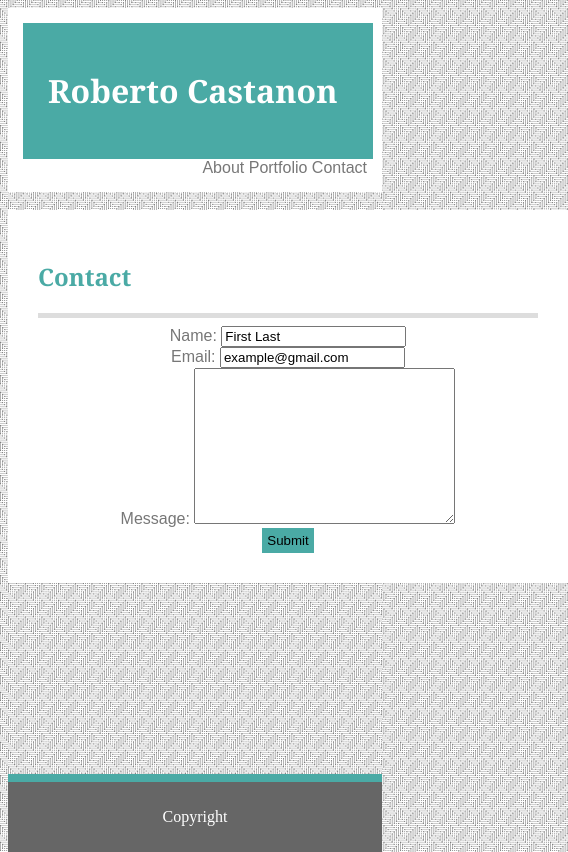
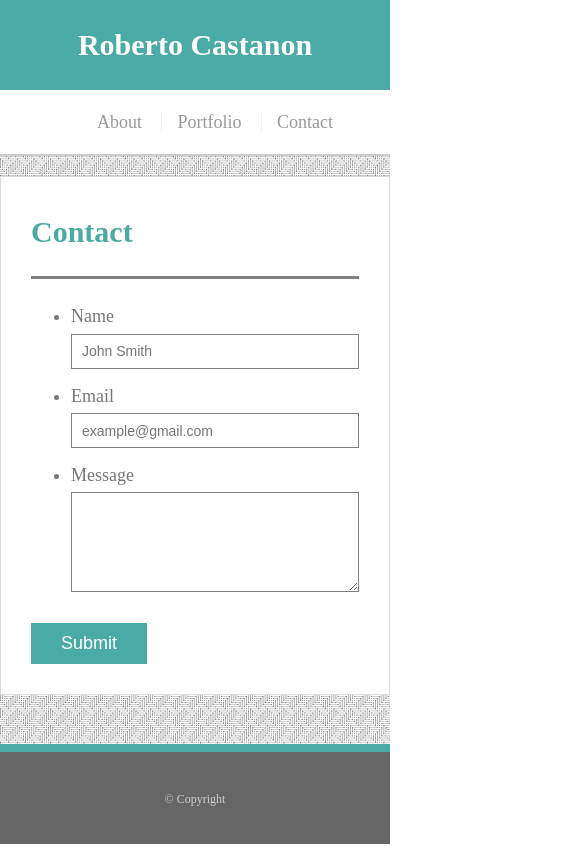
Before and after one commit to robertocastanon/Responsive-Portfolio, a plain HTML site: page contact.html in a window 390 px wide. Shown: the whole page, 568 px wide, since content can reach past the window. Drawn offline with Linux system fonts and the light colour scheme.

Commit message:
modified

```diff
--- a/assets/css/style_bio.css
+++ b/assets/css/style_bio.css
@@ -1,209 +1,306 @@
-html, body {
-  background-image:url(../images/crossline-lines.png);
-  background-color:#eaeaea;
+body {
+  font-size: 18px;
+  line-height: 34px;
+  color: #777;
+  background: url("../images/crossline-lines.png");
+}
+
+* {
+  box-sizing: border-box;
+  margin: 0;
+}
+
+html,
+body {
   height: 100%;
 }
 
-body {
-  display: flex;
-  flex-direction: column;
+.wrapper {
+  height: auto !important;
+  height: 100%;
+  min-height: 100%;
+  margin: 0 auto -100px;
 }
 
-.content {
-  flex: 1 0 auto;
+.container {
+  width: 100%;
+  max-width: 960px;
+  margin: 0 auto;
+  clear: both;
 }
 
-.footer {
-  flex-shrink: 0;
+h1,
+h2,
+h3,
+p {
+  margin-bottom: 20px;
 }
 
-header {
-  background-color:#ffffff;
-  padding: 15px;
-  text-align: center;
-  border: 2px #cccccc;
-
-  /*
-  margin: auto;
-  */
+p:last-child {
+  margin-bottom: 0;
 }
 
-
-
-.name_index {
-  width: 300px;
-  border: 25px;
-  padding: 25px;
-  text-align: left;
-  background-color:#4aaaa5;
-  float: left;
-  margin: auto;
-  font-family: Georgia;
-  color: #ffffff;
+h1,
+h2,
+h3 {
+  font-weight: 700;
+  color: #4aaaa5;
 }
 
-.bar {
-    text-align: right;
-    margin: auto;
-    color: #777777;
-    font-family: Arial;
-    padding-top: 50px;
+h1 {
+  padding-bottom: 20px;
+  font-size: 30px;
+  line-height: 49px;
+  border-bottom: 3px solid gray;
 }
 
-/* link edit */
-
-a {
-  color:#777777;
+h2,
+h3 {
+  font-size: 22px;
 }
 
-a:link {
+#masthead {
+  position: fixed;
+  z-index: 100;
+  width: 100%;
+  overflow: auto;
+  color: #fff;
+  background: #fff;
+  border-bottom: 2px solid #ccc;
+}
+
+#logo {
+  float: left;
+  width: 250px;
+  height: 90px;
+  font-size: 30px;
+  font-weight: 700;
+  line-height: 90px;
+  color: #fff;
+  text-align: center;
+  text-decoration: none;
+  background: #4aaaa5;
+}
+
+nav {
+  float: right;
+  margin-top: 25px;
+}
+
+nav li {
+  display: inline-block;
+  padding-left: 15px;
+  margin-left: 15px;
+  line-height: 18px;
+  border-left: 1px solid #efefef;
+}
+
+nav a {
+  color: #999;
   text-decoration: none;
 }
 
-a:visited {
-  text-decoration: none;
+nav a:hover {
+  color: #666;
 }
 
-a:hover {
-  text-decoration: underline;
+nav li:first-child {
+  padding-left: 0;
+  margin-left: 0;
+  border-left: 0 none;
 }
 
-a:active {
-  text-decoration: underline;
+footer,
+.push {
+  height: 100px;
 }
 
-/* link edit */
-
-
-/* index start */
-
-.about_me {
-  color: #4aaaa5;
-  font-family: Georgia;
-  text-align: left;
+footer {
+  padding: 30px 0;
+  clear: both;
+  font-size: 12px;
+  color: #ccc;
+  text-align: center;
+  background: #666;
+  border-top: 8px solid #4aaaa5;
 }
 
-hr {
-  border: none;
-  height: 5px;
-  color: red;
-  background-color:#dddddd;
+.sidebar {
+  float: right;
+  width: 100%;
+  max-width: 270px;
+  padding: 30px;
+  margin-bottom: 20px;
+  background: #fff;
+  border: 1px solid #ddd;
 }
 
-img {
+h3,
+.sidebar h2 {
+  padding-bottom: 20px;
+  margin-bottom: 15px;
+  line-height: 22px;
+  border-bottom: 2px solid #eee;
+}
+
+.sidebar li {
   float: left;
+  width: 62px;
+  height: 62px;
+  margin-top: 8px;
   margin-right: 10px;
 }
 
-.text {
-  color:#777777;
-  float: right;
-  font-family: Arial;
-  border: 2px #dddddd;
-  padding: 30px;
-  background-color:white;
-  margin: auto;
-  text-align: center;
-  width: 500px;
-
-  /*
-  position: fixed;
-  top: 55%;
-  left: 50%;
-  transform: translate(-50%, -50%);
-  */
+.sidebar img {
+  max-width: 100%;
 }
 
-/* index end */
-
-/* portfolio start */
-
-.portfolio {
-  color: #4aaaa5;
-  font-family: Georgia;
-  text-align: left;
+.sidebar li:last-child {
+  margin-right: 0;
 }
 
-div.gallery {
-  margin: auto;
-  border: 1px solid #ccc;
-  float: left;
-  width: 500px;
-  background-color:#ffffff;
-  padding: 30px;
+main {
+  padding-top: 130px;
 }
 
-div.gallery:hover {
-  border: 1px solid #777;
+.main-section {
+  float: left;
+  width: 100%;
+  max-width: 650px;
+  padding: 30px;
+  margin: 0 0 40px;
+  background: #fff;
+  border: 1px solid #ddd;
 }
 
-div.gallery img {
-  width: 100%;
-  height: auto;
+.work {
+  position: relative;
+  float: left;
+  width: 274px;
+  margin: 20px 0 25px;
+  overflow: auto;
 }
 
-div.desc {
-  padding: 15px;
-  text-align: center;
-  color:#4aaaa5;
-  font-family: arial;
+.work:nth-child(even) {
+  margin-right: 40px;
 }
 
-/* portfolio end */
+.work img {
+  width: 100%;
+  border: 0 none;
+  opacity: 0.8;
+}
 
-/* contact start */
+.work h3 {
+  position: absolute;
+  bottom: 20px;
+  width: 100%;
+  padding: 15px;
+  margin-bottom: 0;
+  font-weight: 300;
+  line-height: 30px;
+  color: #fff;
+  text-align: center;
+  background: #4aaaa5;
+  border-bottom: 0;
+}
 
-.contact {
-  color: #4aaaa5;
-  font-family: Georgia;
-  text-align: left;
+.auth-image {
+  float: left;
+  width: 200px;
+  height: auto;
+  margin-top: 10px;
+  margin-right: 25px;
+}
+
+#contact-form ul {
+  margin-bottom: 20px;
+}
+
+#contact-form li {
+  margin-bottom: 10px;
+}
+
+label,
+input[type=text],
+input[type=email],
+textarea {
+  width: 100%;
+}
+
+input[type=text],
+input[type=email],
+textarea {
+  height: 35px;
+  padding: 0 10px;
+  font-size: 14px;
+border: 1px solid grey;
+}
+
+textarea {
+  height: 100px;
+}
+
+input[type=submit] {
+  padding: 10px 30px;
+  font-size: 18px;
+  color: white;
+  cursor: pointer;
+  background: #4aaaa5;
+  border: 0 none;
 
 }
 
-.form {
-    color:#777777;
-    float: right;
-    font-family: Arial;
-    border: 2px #dddddd;
-    padding: 30px;
-    background-color:white;
-    margin: auto;
-    text-align: center;
-    width: 500px;
+@media only screen and (max-width:980px) {
+  nav {
+    margin-right: 10px;
+  }
 }
 
-.submit {
-  background-color: #4aaaa5;
-  border: none;
-  outline: none;
-  padding: 5px;
+@media only screen and (max-width: 768px) {
+  .main-section,
+  .sidebar {
+    max-width: 100%;
+  }
+  main {
+    overflow: auto;
+  }
+  .work {
+    width: 50%;
+    margin-bottom: 10px;
+  }
+  .auth-image {
+    width: 50%;
+  }
+  .sidebar {
+    margin-bottom: 50px;
+  }
 }
 
-
-
-
-/* contact end */
-
-footer {
-  background-color:#666666;
-  padding: 10px;
-  text-align: center;
-  color: white;
-  border-top: 8px solid #4aaaa5
+@media only screen and (max-width: 640px){
+  #masthead {
+    position: static;
+    margin-bottom: 20px;
+  }
+  header .container {
+    padding: 0;
+  }
+  main.container {
+    padding-top: 0;
+  }
+  #logo,
+  .work,
+  .auth-image {
+    width: 100%;
+  }
+  nav {
+    width: 100%;
+    margin: 15px 0;
+    text-align: center;
+  }
+  nav a {
+    width: 35%;
+    padding-left: 0;
+    margin-left: 0;
+  }
 }
-
-/* media queries */
-
-@media only screen and (max-width: 640px) {
-
-}
-/* For mobile phones: */
-
-@media only screen and (max-width: 768px) {
-  /* For tablets: */
-
-}
-
-@media only screen and (max-width: 980px) {
-  /* For desktop: */
-}
--- a/contact.html
+++ b/contact.html
@@ -1,58 +1,60 @@
-<!DOCTYPE html>
-<html lang="en-US">
-    <head>
+<!doctype html>
+<html lang="en-us">
+<head>
+  <meta charset="UTF-8">
+  <meta name="viewport" content="width=device-width, initial-scale=1.0">
+  <title>Contact | Roberto Castanon</title>
+  <link rel="stylesheet" type="text/css" href="assets/css/style_bio.css">
+</head>
+<body>
 
-        <meta type="description" content="Rob's Basic Contact Page">
-        <title>Basic Contact Page</title>
-        <link rel="stylesheet" href="assets/css/style_bio.css">
-    </head>
+<div class="wrapper">
 
+  <header id="masthead">
+    <div class="container">
+      <a href="index.html" id="logo">Roberto Castanon</a>
+      <nav>
+        <ul>
+          <li><a href="index.html">About</a></li>
+          <li><a href="portfolio.html">Portfolio</a></li>
+          <li><a href="contact.html">Contact</a></li>
+        </ul>
+      </nav>
+    </div>
+  </header>
 
-    <body>
-            <header>
-                <div class="name_index">
-                        <h1>Roberto Castanon</h1>
-                </div>
+  <main class="container">
+    <section class="main-section">
+      <h1>Contact</h1>
 
-                    <div class="bar">
-                        <a href="index.html">About</a>
-                        <a href="portfolio.html">Portfolio</a>
-                        <a href="contact.html">Contact</a>
-                    </div>
-            </header>
-       <br>
+      <form id="contact-form">
+        <ul>
+          <li>
+            <label for="name">Name</label>
+            <input type="text" id="name" name="name" placeholder="John Smith" required="required">
+          </li>
+          <li>
+            <label for="email">Email</label>
+            <input type="email" id="email" name="email" placeholder="example@gmail.com" required="required">
+          </li>
+          <li>
+            <label for="message">Message</label>
+            <textarea id="message" name="message" required="required"></textarea>
+          </li>
+        </ul>
+        <input type="submit">
+      </form>
 
-<div class="form">
-       <form action="/action_page.php">
+    </section>
 
-        <div class="contact">
-            <h2>Contact</h2>
-
-            <hr>
-
-        </div>
-
-        Name: <input type="text"
-        name="name" class="name" value="First Last"><br>
-        Email: <input type="text"
-        name="email" class="email" value="example@gmail.com"><br>
-        Message: <textarea name="message" id="message" class="message" cols="30" rows="10"></textarea>
-        <br>
-        <input type="submit" value="Submit" class="submit">
-
-    </form>
+  </main>
+  <div class="push"></div>
 </div>
 
-
-       <br>
-
-       <div class="content">
-
-       </div>
-
-       <footer class="footer">
-               <p>Copyright</p>
-       </footer>
-
-       </body>
-   </html>
+  <footer>
+    <div class="container">
+      &copy; Copyright
+    </div>
+  </footer>
+</body>
+</html>
```
Also changed, not shown: index.html (+37 -51 lines), portfolio.html (+56 -64 lines), assets/images/giraffe.jpg (added), assets/images/pig.jpg (added), assets/images/puppy.jpg (added), assets/images/rhino.jpg (added).
